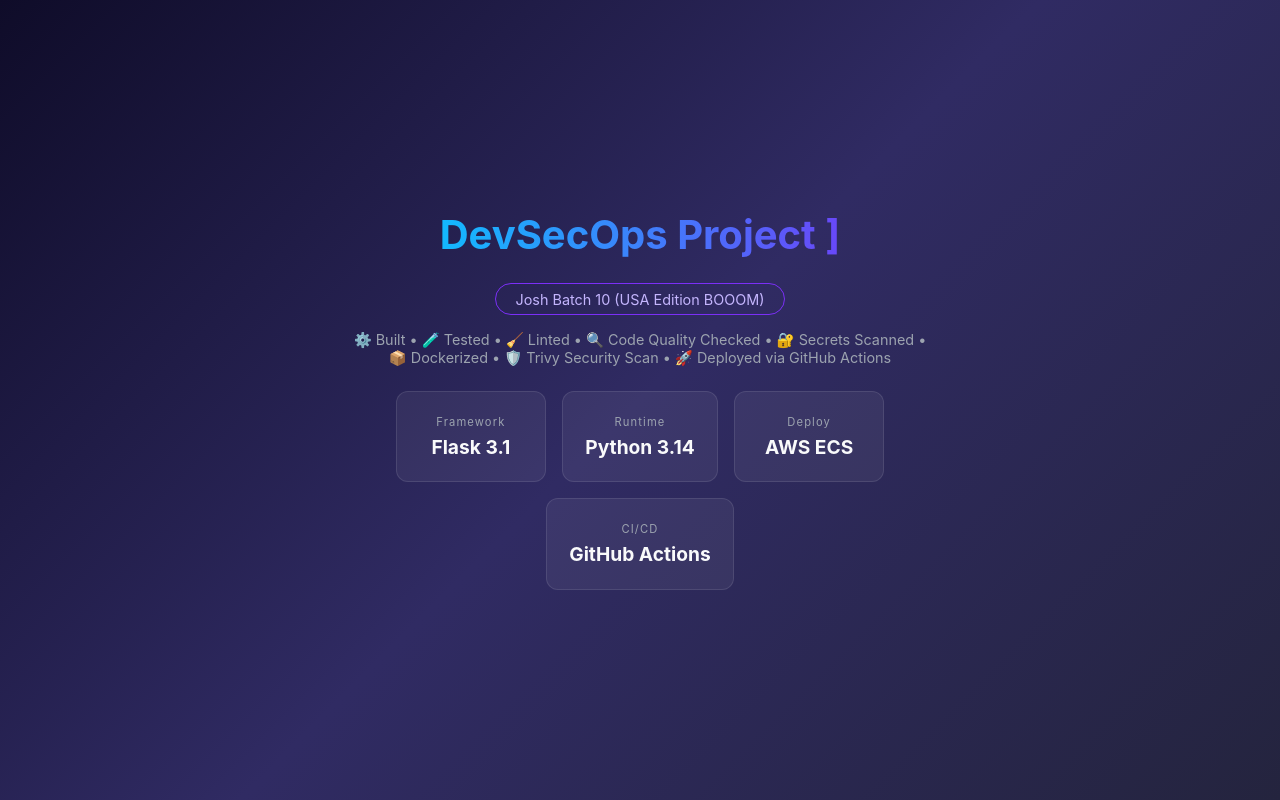
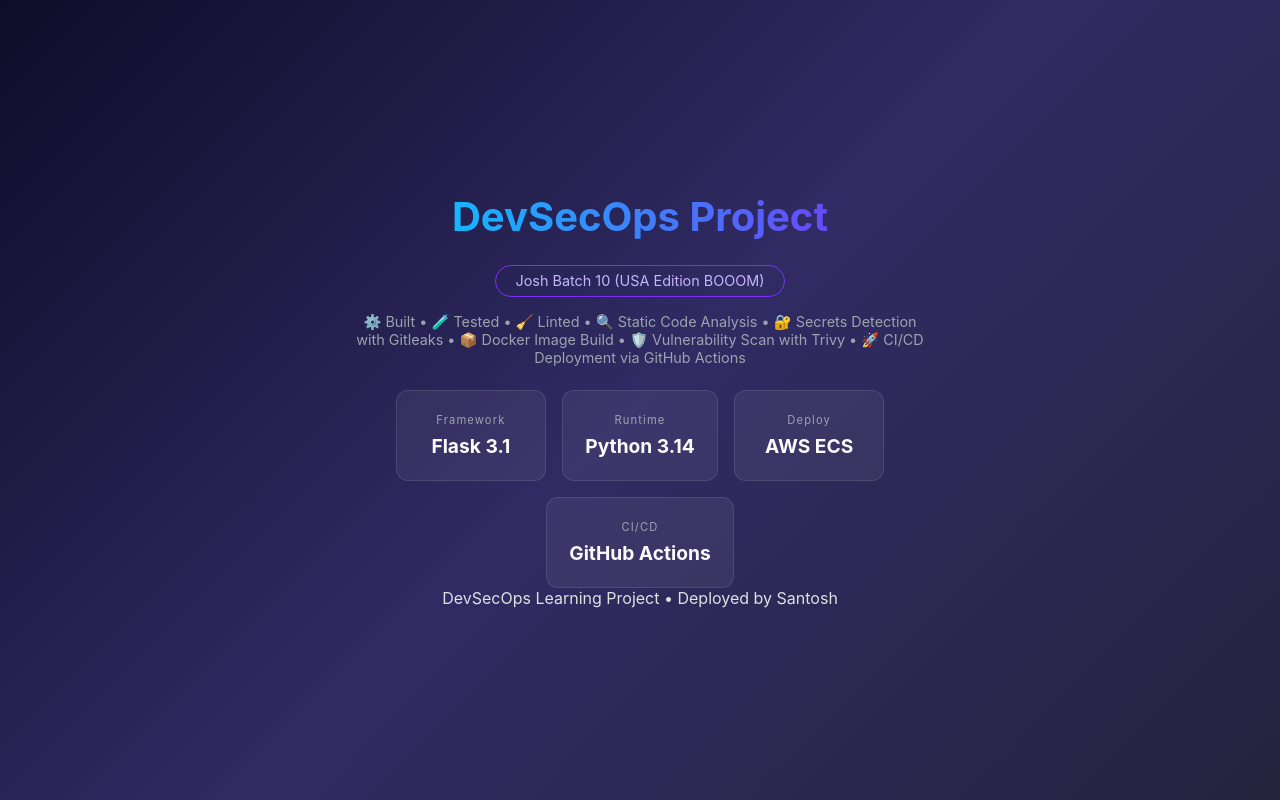
Before and after one commit to santoshairi/python-project-ci-cd-with-Git-hub-action, a Flask app: page / in a window 1280 px wide. Run offline with Flask 3, Linux system fonts and the light colour scheme.

Commit message:
fead:Addedin index.html

```diff
--- a/templates/index.html
+++ b/templates/index.html
@@ -78,11 +78,11 @@ color:#f9fafb
 
 <div class="container">
 
-<h1>DevSecOps Project ]</h1>
+<h1>DevSecOps Project </h1>
 <div class="badge">Josh Batch 10 (USA Edition BOOOM)</div>
 
 <div class="pipeline">
-⚙️ Built • 🧪 Tested • 🧹 Linted • 🔍 Code Quality Checked • 🔐 Secrets Scanned • 📦 Dockerized • 🛡️ Trivy Security Scan • 🚀 Deployed via GitHub Actions
+⚙️ Built • 🧪 Tested • 🧹 Linted • 🔍 Static Code Analysis • 🔐 Secrets Detection with Gitleaks • 📦 Docker Image Build • 🛡️ Vulnerability Scan with Trivy • 🚀 CI/CD Deployment via GitHub Actions
 </div>
 
 <div class="cards">
@@ -107,6 +107,11 @@ color:#f9fafb
 </div>
 </div>
 
+<div class="footer">
+DevSecOps Learning Project • Deployed by Santosh
+</div>
+
+
 </div>
 
 </body>
```
